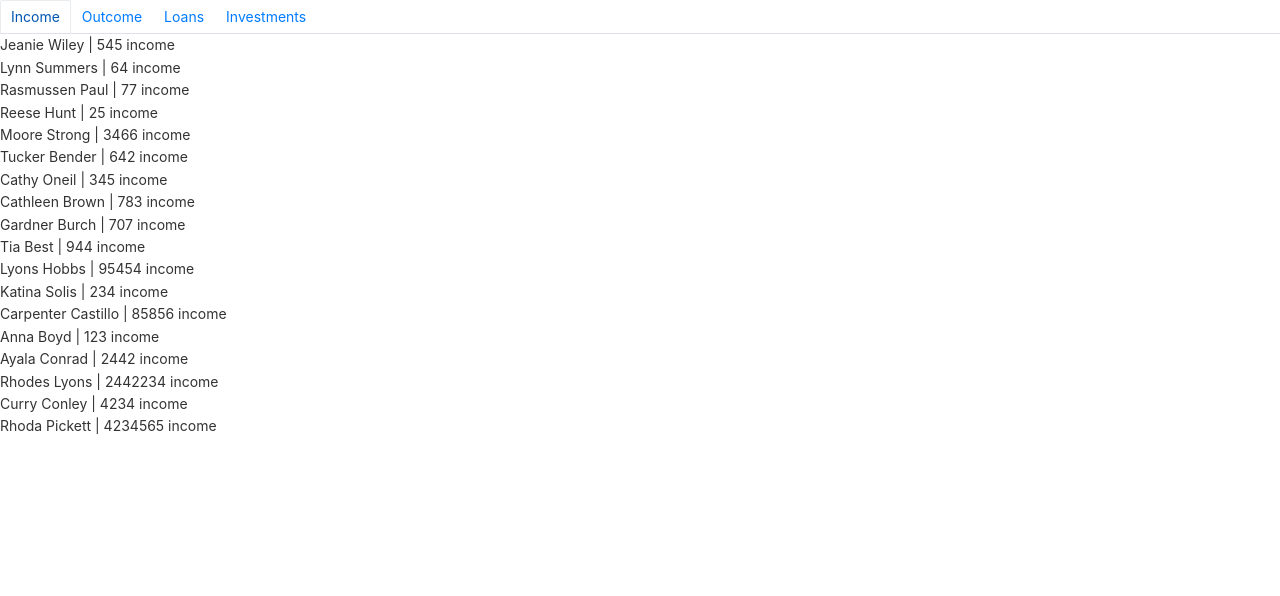
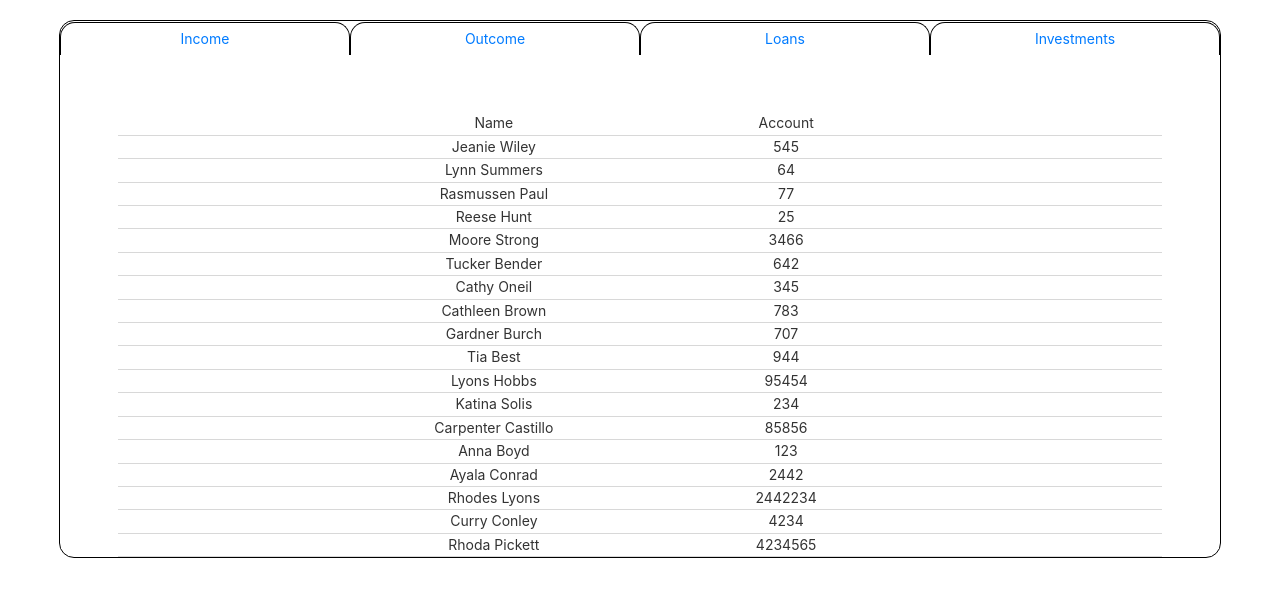
Before and after one commit to igor2000xp/solid-branch-frontend-trial-angular-boris, an Angular app: page /navigator in a window 1280 px wide. Shown: the top 596 px of the page. Built offline with nearby package versions, Linux system fonts and the light colour scheme.

Commit message:
feat: implement the style's layout of the pages

```diff
--- a/src/app/UI/components/header/header.component.scss
+++ b/src/app/UI/components/header/header.component.scss
@@ -0,0 +1,22 @@
+:host {
+  .nav-tabs {
+    width: 100%;
+    display: flex;
+    justify-content: center;
+    border-bottom: none;
+    .nav-item {
+      margin-top: 1px;
+      width: 25%;
+      text-align: center;
+      .active {
+        background: rgba(51, 51, 51, 0.07);
+      }
+      .nav-link {
+        border: 1px solid black;
+        border-bottom: none;
+        border-top-left-radius: 1.5rem;
+        border-top-right-radius: 1.5rem;
+      }
+    }
+  }
+}
--- a/src/app/UI/pages/tabs-page/tabs-page.component.html
+++ b/src/app/UI/pages/tabs-page/tabs-page.component.html
@@ -1,6 +1,25 @@
 <app-header [activePage]="activePage"></app-header>
 
-<div *ngFor="let item of contentPage | dataFilter: filterString">
-  <span>{{ item.name.first }} {{ item.name.last }} | </span>
-  <span> {{ item.amount }} {{ item.type }}</span>
+<div class="tabs-content-wrapper">
+  <div class="tab-columns">
+    <div class="tab-item-left-column">
+      <div class="tab-item-left">Name</div>
+    </div>
+    <div class="tab-item-right-column">
+      <div class="tab-item-right">Account</div>
+    </div>
+  </div>
+
+  <div *ngFor="let item of contentPage | dataFilter: filterString">
+    <div class="tab-columns">
+      <div class="tab-item-left-column">
+        <div class="tab-item-left">
+          {{ item.name.first }} {{ item.name.last }}
+        </div>
+      </div>
+      <div class="tab-item-right-column">
+        <div class="tab-item-right">{{ item.amount }}</div>
+      </div>
+    </div>
+  </div>
 </div>
--- a/src/app/UI/pages/tabs-page/tabs-page.component.scss
+++ b/src/app/UI/pages/tabs-page/tabs-page.component.scss
@@ -0,0 +1,50 @@
+@import "src/styles";
+:host {
+  display: block;
+  margin: 0 auto;
+  margin-top: 20px;
+  max-width: 1160px;
+  width: 100%;
+  border: 1px solid black;
+  border-radius: 1.5rem;
+  @include media-desktop {
+    width: 97%;
+  }
+
+  .tabs-content-wrapper {
+    margin: 0 auto;
+    padding-top: 5%;
+    width: 90%;
+
+    .tab-columns {
+      display: flex;
+      flex-direction: row;
+      justify-content: center;
+      border-bottom: 1px solid rgba(169, 169, 169, 0.45);
+
+      .tab-item-left-column {
+        width: 60%;
+        @include display-flex($justify: right);
+
+        .tab-item-left {
+          width: 40%;
+          padding: 0 20% 0 0;
+          text-align: center;
+          @include media-mobile {
+            width: 80%;
+            padding: 0 5% 0 0;
+          }
+        }
+      }
+      .tab-item-right-column {
+        width: 40%;
+        @include display-flex($justify: left);
+
+        .tab-item-right {
+          width: 20%;
+          text-align: center;
+        }
+      }
+    }
+  }
+}
--- a/src/app/app-routing.module.ts
+++ b/src/app/app-routing.module.ts
@@ -9,7 +9,7 @@ const routes: Routes = [
   { path: 'navigator?tab=1', component: TabsPageComponent },
   { path: 'navigator?tab=2', component: TabsPageComponent },
   { path: 'navigator?tab=3', component: TabsPageComponent },
-  { path: '', redirectTo: '/navigator', pathMatch: 'full' },
+  { path: '', redirectTo: '/navigator?tab=0', pathMatch: 'full' },
   { path: '**', component: NotFoundPageComponent },
 ];
 
--- a/src/styles/abstract/_mixins.scss
+++ b/src/styles/abstract/_mixins.scss
@@ -16,8 +16,13 @@
   align-items: $align;
 }
 
+@mixin media-big-desktop {
+  @media (min-width: 1300px) {
+    @content;
+  }
+}
 @mixin media-desktop {
-  @media (min-width: 1300px) {
+  @media (max-width: 1200px) {
     @content;
   }
 }
```
